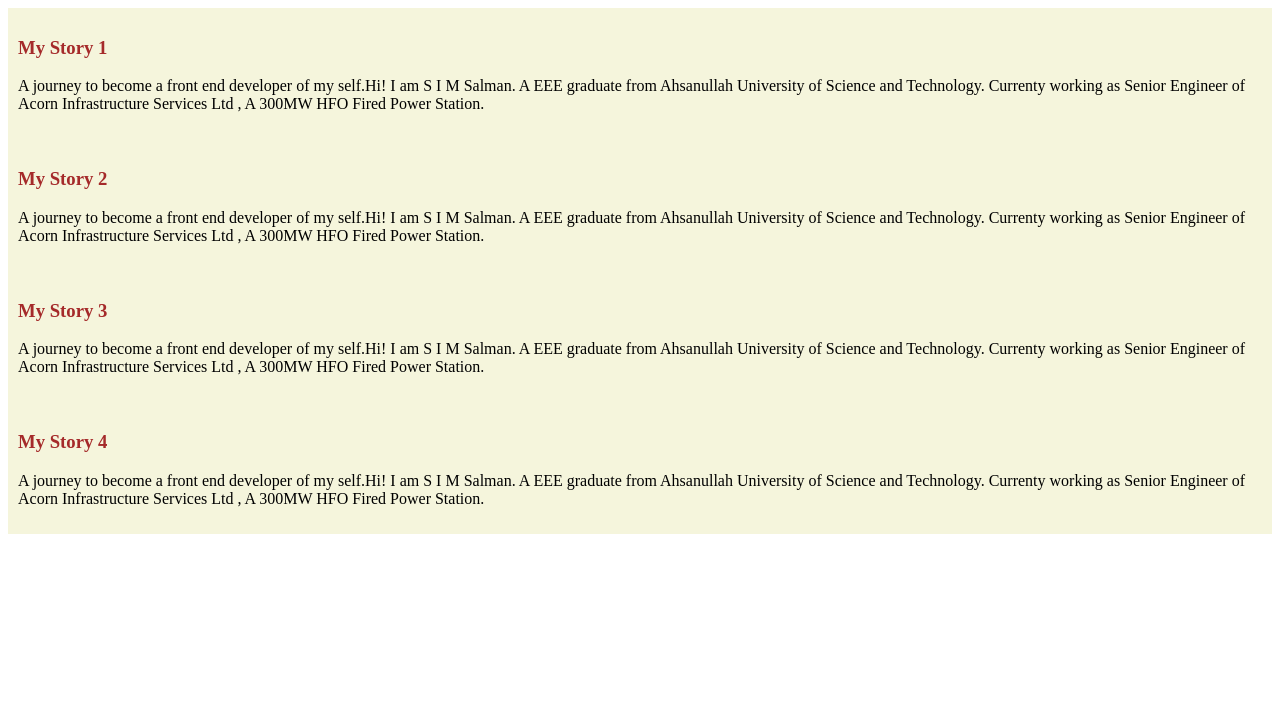
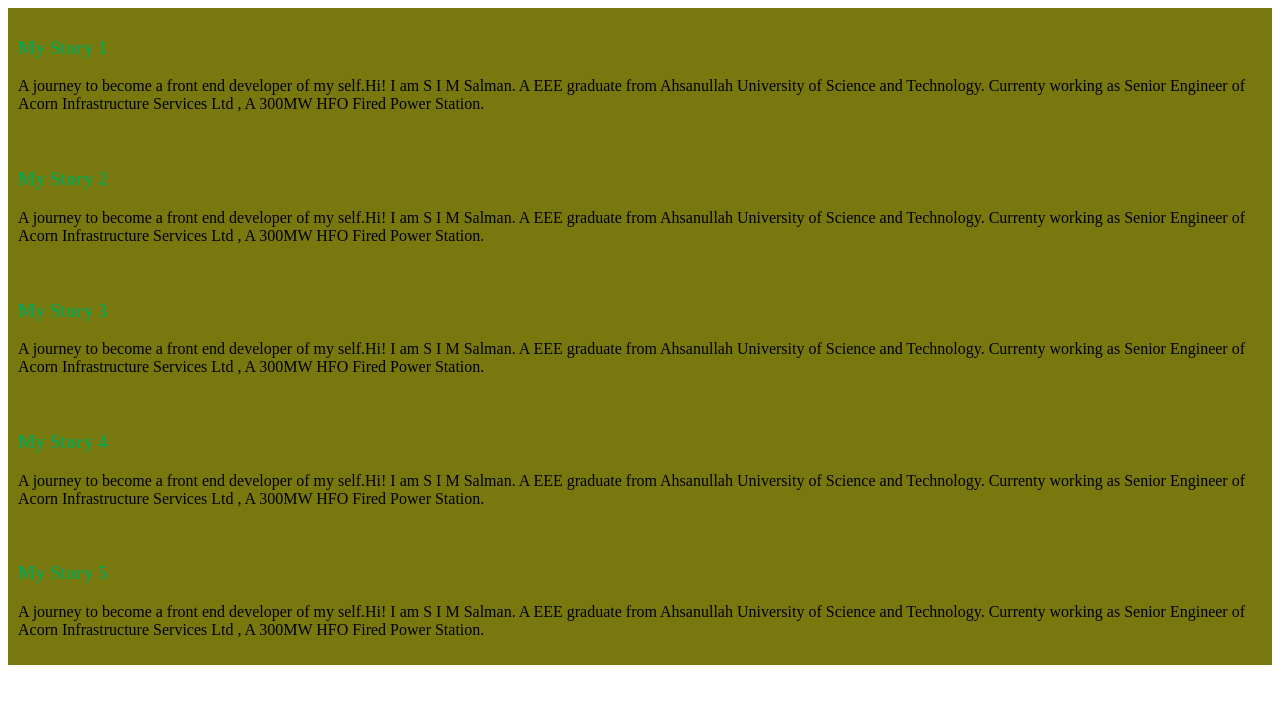
Before and after one commit to salman0581/repo-using-vs-terminal, a plain HTML site: page repo practice.html in a window 1280 px wide. Drawn offline with Linux system fonts and the light colour scheme.

Commit message:
final try

```diff
--- a/repo practice.html
+++ b/repo practice.html
@@ -23,5 +23,9 @@
         <h3>My Story 4</h3>
         <p>A journey to become a front end developer of my self.Hi! I am S I M Salman. A EEE graduate from Ahsanullah University of Science and Technology. Currenty working as Senior Engineer of Acorn Infrastructure Services Ltd , A 300MW HFO Fired Power Station.</p>
     </div>
+    <div>
+        <h3>My Story 5</h3>
+        <p>A journey to become a front end developer of my self.Hi! I am S I M Salman. A EEE graduate from Ahsanullah University of Science and Technology. Currenty working as Senior Engineer of Acorn Infrastructure Services Ltd , A 300MW HFO Fired Power Station.</p>
+    </div>
 </body>
 </html>
--- a/styles/blogs.css
+++ b/styles/blogs.css
@@ -1,6 +1,6 @@
 div{
-    background-color: beige;padding: 10px;
+    background-color: rgb(120, 120, 14);padding: 10px;
 }
 h3{
-    color: brown;
+    color: rgb(18, 163, 76);
 }
```
